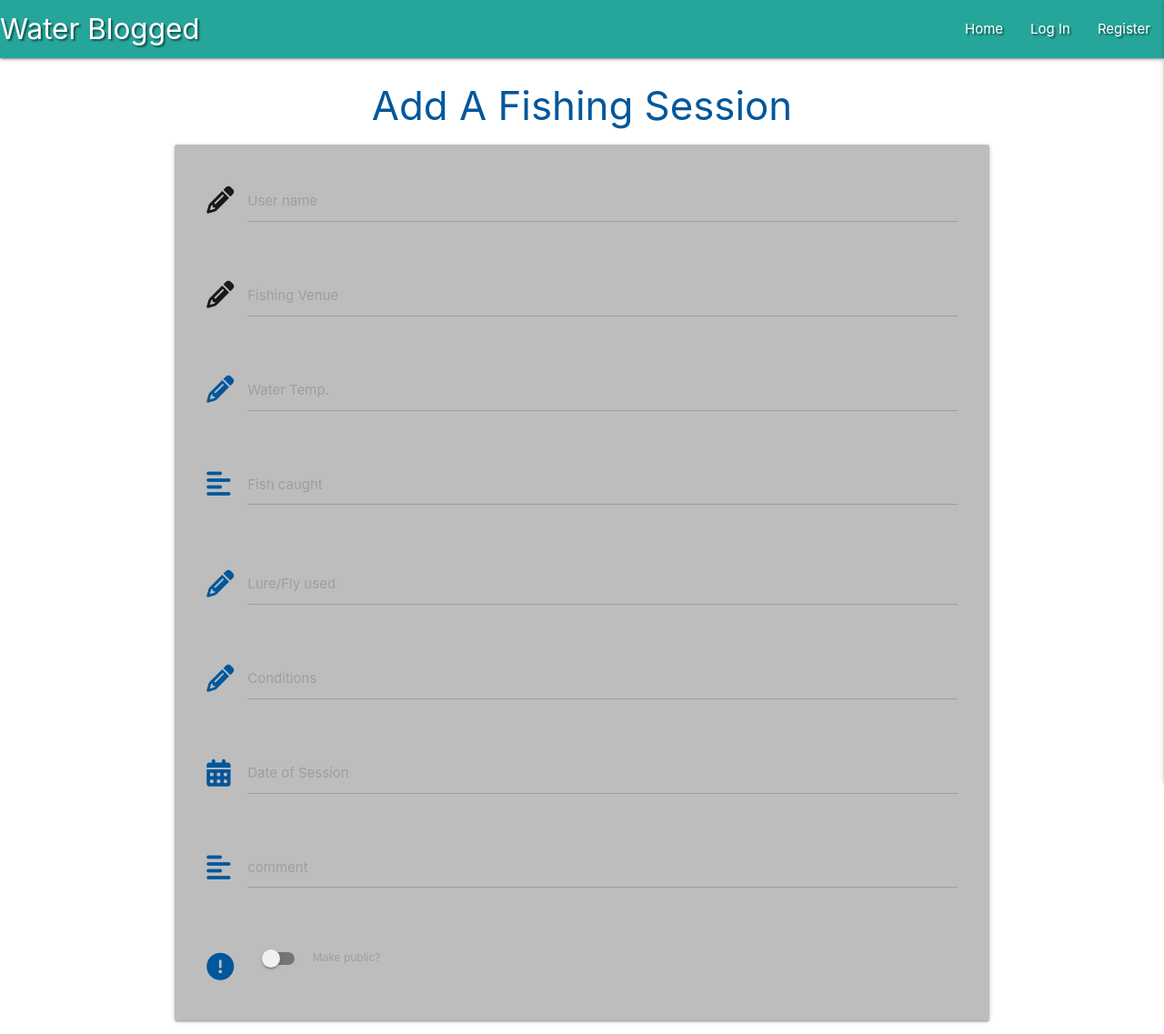
After one commit to Coelecanth/project3-waterBlogged, a Flask app: page /add_task in a window 1280 px wide. The commit adds this page. Shown: the whole page at 91% size. Run offline with Flask 3, Linux system fonts and the light colour scheme; some libraries are stand-ins or nearby versions.

Commit message:
Added fishing session input fields

```diff
--- a/app.py
+++ b/app.py
@@ -93,6 +93,7 @@ def profile(username):
 
     return redirect(url_for("login"))
 
+
 @app.route("/logout")
 def logout():
     # remove user from session cookie
@@ -102,6 +103,11 @@ def logout():
     return redirect(url_for("login"))
 
 
+@app.route("/add_task")
+def add_task():
+    return render_template("add_tasks.html")
+
+
 if __name__ == "__main__":
     app.run(host=os.environ.get("IP"),
             port=int(os.environ.get("PORT")),
--- a/static/js/js_script.js
+++ b/static/js/js_script.js
@@ -2,6 +2,14 @@
 
 $(document).ready(function () {
   $(".sidenav").sidenav({edge: "right"});
-  $('.collapsible').collapsible();
+  $(".collapsible").collapsible();
   $(".tooltipped").tooltip();
+  $(".datepicker").datepicker({
+      format: "dd mmmm, yyyy",
+      yearRange: 3,
+      showClearBtn: true,
+      i18n: {
+          done: "Select"
+      }
+  });
 });
--- /dev/null
+++ b/templates/add_tasks.html
@@ -0,0 +1,86 @@
+{% extends "base.html" %}
+{% block content %}
+
+<h3 class="light-blue-text text-darken-4 center-align">Add A Fishing Session</h3>
+
+<div class="row card-panel grey lighten-1">
+    <form class="col s12" method="POST" action="">
+        <div class="row">
+            <div class="input-field col s12">
+                <i class="fas fa-pencil-alt prefix ight-blue-text text-darken-4"></i>
+                <input id="fd_name" name="fd_name" minlength="5" maxlength="50" type="text" class="validate" required>
+                <label for="fd_name">User name</label>
+            </div>
+        </div>
+        <div class="row">
+            <div class="input-field col s12">
+                <i class="fas fa-pencil-alt prefix ight-blue-text text-darken-4"></i>
+                <input id="fd_venue" name="fd_venue" minlength="5" maxlength="50" type="text" class="validate" required>
+                <label for="fd_venue">Fishing Venue</label>
+            </div>
+        </div>
+        <div class="row">
+            <div class="input-field col s12">
+                <i class="fas fa-pencil-alt prefix light-blue-text text-darken-4"></i>
+                <input id="fd_wtemp" name="fd_wtemp" minlength="2" maxlength="10" type="text" class="validate" required>
+                <label for="fd_wtemp">Water Temp.</label>
+            </div>
+        </div>
+        <div class="row">
+            <div class="input-field col s12">
+                <i class="fas fa-align-left prefix light-blue-text text-darken-4"></i>
+                <textarea id="fd_fish" name="fd_fish" minlength="5" maxlength="100"
+                    class="materialize-textarea validate" required></textarea>
+                <label for="fd_fish">Fish caught</label>
+            </div>
+        </div>
+        <div class="row">
+            <div class="input-field col s12">
+                <i class="fas fa-pencil-alt prefix light-blue-text text-darken-4"></i>
+                <input id="fd_lurefly" name="fd_lurefly" minlength="5" maxlength="50" type="text" class="validate"
+                    required>
+                <label for="fd_lurefly">Lure/Fly used</label>
+            </div>
+        </div>
+        <div class="row">
+            <div class="input-field col s12">
+                <i class="fas fa-pencil-alt prefix light-blue-text text-darken-4"></i>
+                <input id="fd_conditions" name="fd_conditions" minlength="5" maxlength="50" type="text" class="validate"
+                    required>
+                <label for="fd_conditions">Conditions</label>
+            </div>
+        </div>
+
+        <div class="row">
+            <div class="input-field col s12">
+                <i class="fas fa-calendar-alt prefix light-blue-text text-darken-4"></i>
+                <input id="fd_date" name="fd_date" type="text" class="datepicker validate" required>
+                <label for="fd_date">Date of Session</label>
+            </div>
+        </div>
+        <div class="row">
+            <div class="input-field col s12">
+                <i class="fas fa-align-left prefix light-blue-text text-darken-4"></i>
+                <textarea id="fd_comment" name="fd_comment" minlength="5" maxlength="200"
+                    class="materialize-textarea validate" required></textarea>
+                <label for="fd_comment">comment</label>
+            </div>
+        </div>
+        <div class="row">
+            <div class="input-field col s12">
+                <div class="switch">
+                    <i class="fas fa-exclamation-circle prefix light-blue-text text-darken-4"></i>
+                    <label for="fd_public">
+                        <input type="checkbox" id="fd_public" name="fd_public">
+                        <span class="lever"></span>
+                        Make public?
+                    </label>
+                </div>
+            </div>
+        </div>
+
+
+    </form>
+</div>
+
+{% endblock %}
--- a/templates/base.html
+++ b/templates/base.html
@@ -34,7 +34,7 @@
                     <li><a href="{{ url_for('get_fdata') }}">Home</a></li>
                 {% if session.user %}
                     <li><a href="{{ url_for('profile', username=session['user']) }}">Profile</a></li>
-                    <li><a href="#">New Entry</a></li>
+                    <li><a href="{{ url_for('add_task') }}">New Fishing Session</a></li>
                     <li><a href="#">Manage Fishing Categories</a></li>
                     <li><a href="{{ url_for('logout') }}">Log Out</a></li>
                 {% else %}
@@ -50,7 +50,7 @@
             <li><a href="{{ url_for('get_fdata') }}">Home</a></li>
             {% if session.user %}
                     <li><a href="{{ url_for('profile', username=session['user']) }}">Profile</a></li>
-                    <li><a href="#">New Entry</a></li>
+                    <li><a href="{{ url_for('add_task') }}">New Fishing Session</a></li>
                     <li><a href="#">Manage Fishing Categories</a></li>
                     <li><a href="{{ url_for('logout') }}">Log Out</a></li>
                 {% else %}
```
